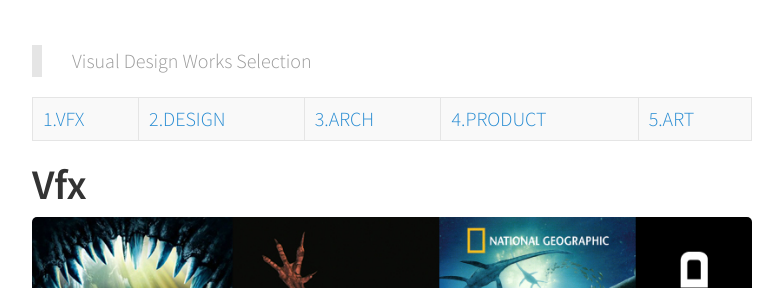
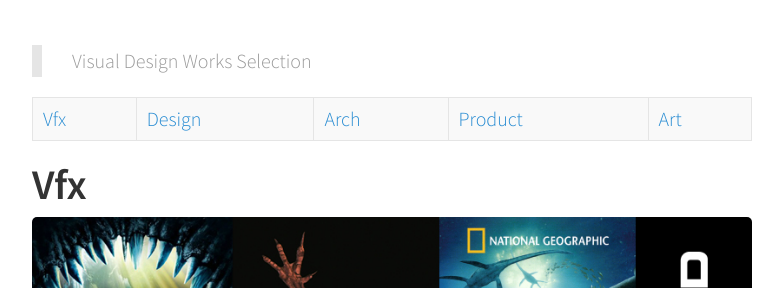
Before and after one commit to bernatferragut/FutureWeb-blog, a Jekyll site: the page built from works.md, in a window 1280 px wide and 900 px high. Shown: the part 173-461 px from the top of the window, without its empty margins (248-1031 px from the left). Built offline with Jekyll 4.4.1, drawn with Linux system fonts in a browser that asks for light colours; nearby versions of some CDN libraries.

Commit message:
Update works.md
Menu number changes

```diff
--- a/works.md
+++ b/works.md
@@ -5,7 +5,7 @@ permalink: /works/
 
 >Visual Design Works Selection
 
-[1.VFX](#vfx)|[2.DESIGN](#design)|[3.ARCH](#Arch)|[4.PRODUCT](#product)| [5.ART](#art)
+[Vfx](#vfx)|[Design](#design)|[Arch](#Arch)|[Product](#product)| [Art](#art)
 
 # Vfx
 
```
